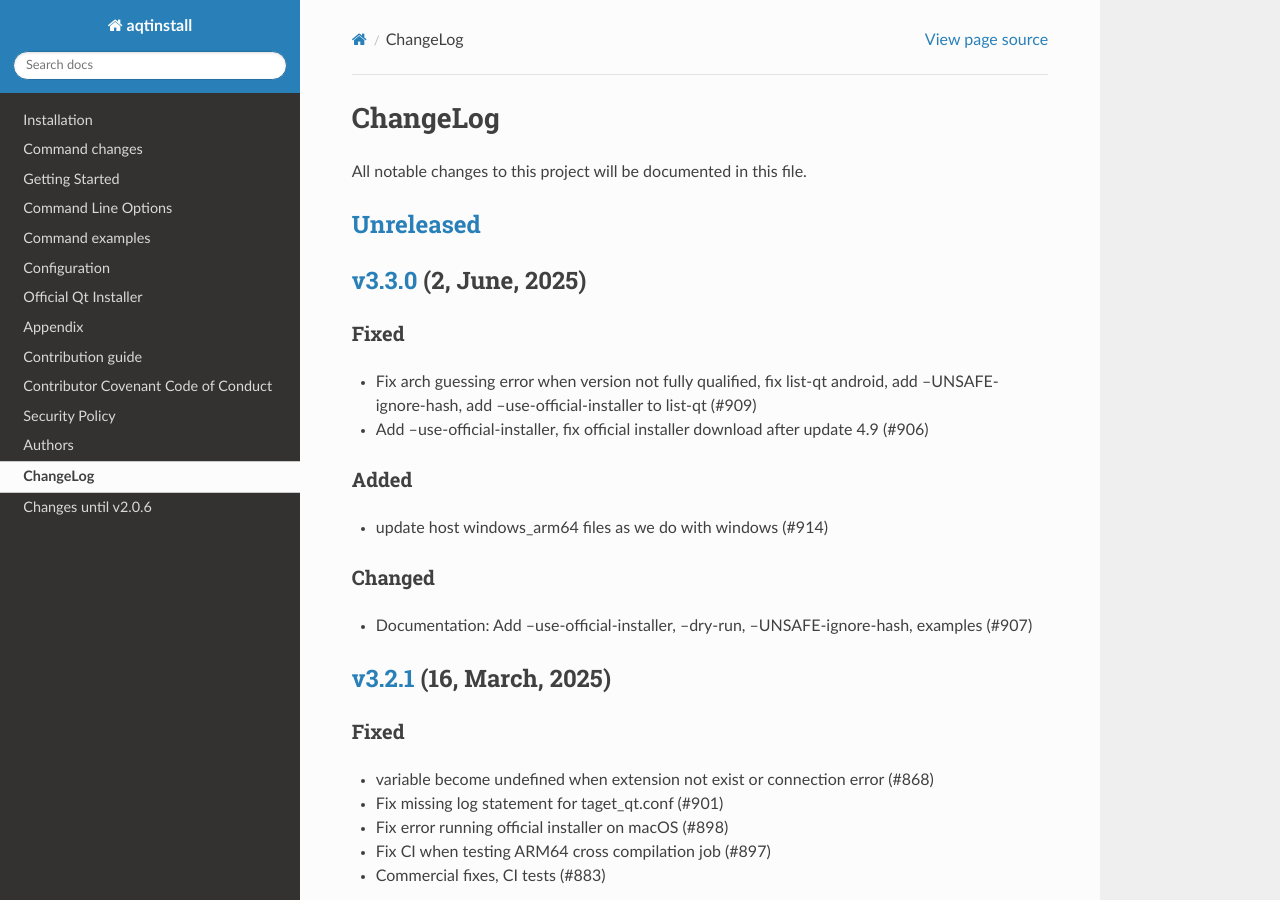
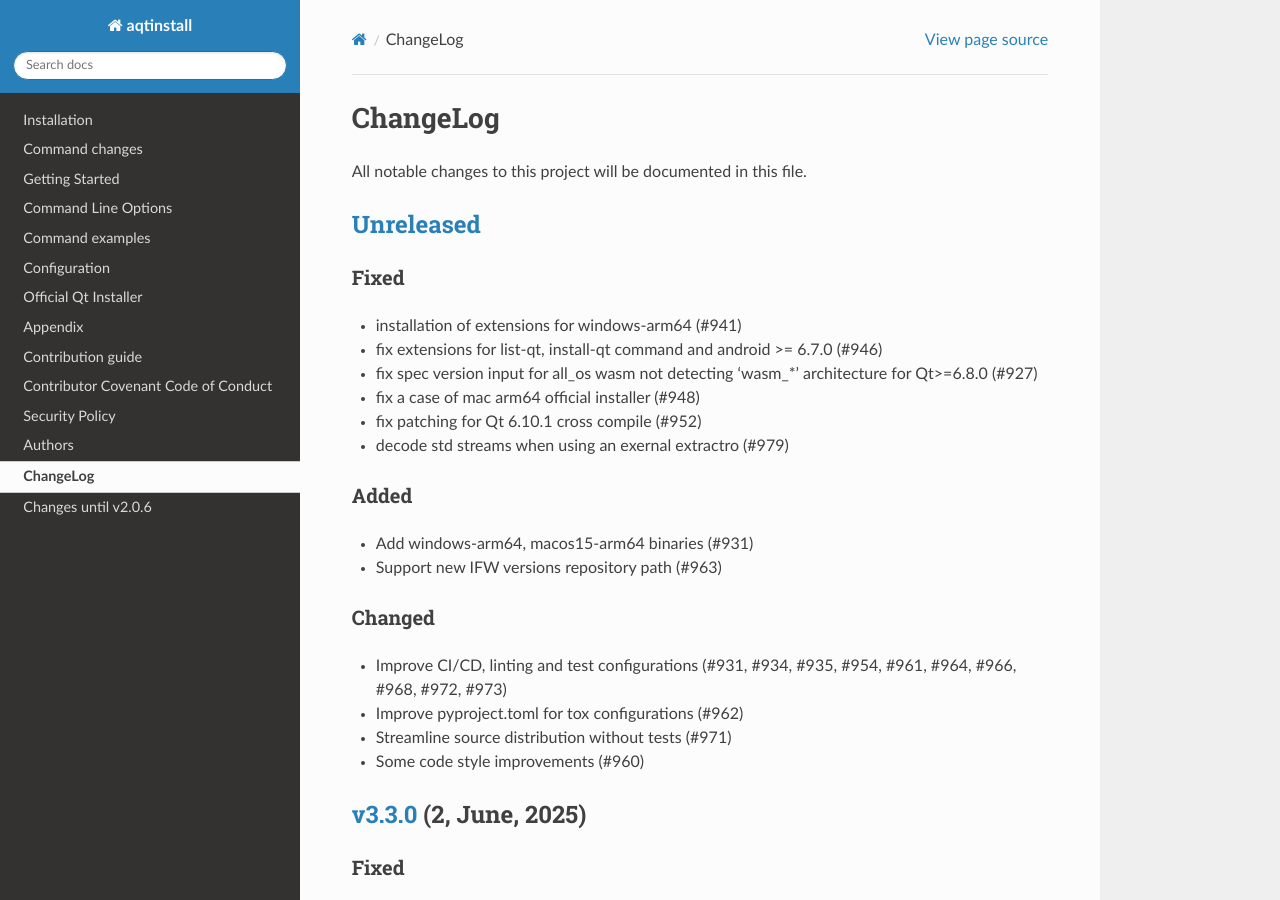
Before and after one commit to miurahr/aqtinstall, a Sphinx documentation site: the page built from docs/CHANGELOG.rst, in a window 1280 px wide and 900 px high. Built offline with Sphinx 7.4.7 and the Read the Docs theme 3.1.0, drawn with Linux system fonts in a browser that asks for light colours; the version number could not be read and is left out.

Commit message:
Prepare for release v3.4.0
- Update changelog with changes from 3.3.0
- Update authors.rst with appreciations

Signed-off-by: Hiroshi Miura <miurahr@linux.com>

```diff
--- a/docs/CHANGELOG.rst
+++ b/docs/CHANGELOG.rst
@@ -12,6 +12,27 @@
 
 `Unreleased`_
 =============
+
+Fixed
+-----
+- installation of extensions for windows-arm64 (#941)
+- fix extensions for list-qt, install-qt command and android >= 6.7.0 (#946)
+- fix spec version input for all_os wasm not detecting 'wasm_*' architecture for Qt>=6.8.0 (#927)
+- fix a case of mac arm64 official installer (#948)
+- fix patching for Qt 6.10.1 cross compile (#952)
+- decode std streams when using an exernal extractro (#979)
+
+Added
+-----
+- Add windows-arm64, macos15-arm64 binaries (#931)
+- Support new IFW versions repository path (#963)
+
+Changed
+-------
+- Improve CI/CD, linting and test configurations (#931, #934, #935, #954, #961, #964, #966, #968, #972, #973)
+- Improve pyproject.toml for tox configurations (#962)
+- Streamline source distribution without tests (#971)
+- Some code style improvements (#960)
 
 `v3.3.0`_ (2, June, 2025)
 =========================
```
Also changed, not shown: docs/authors.rst (+4 -3 lines).
